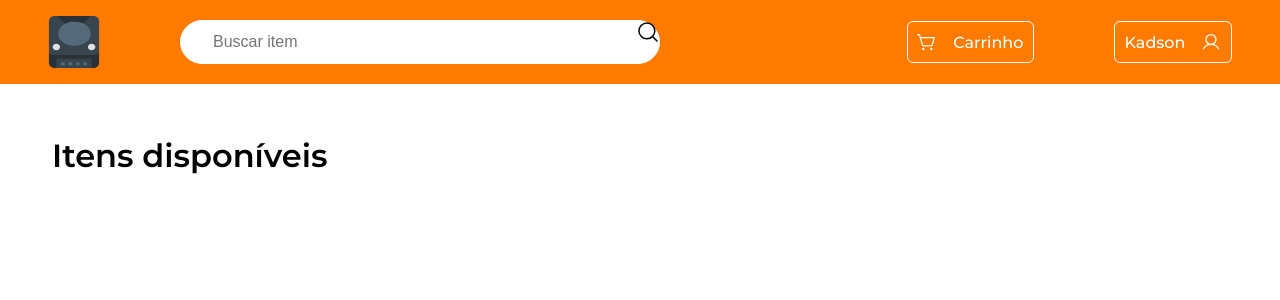
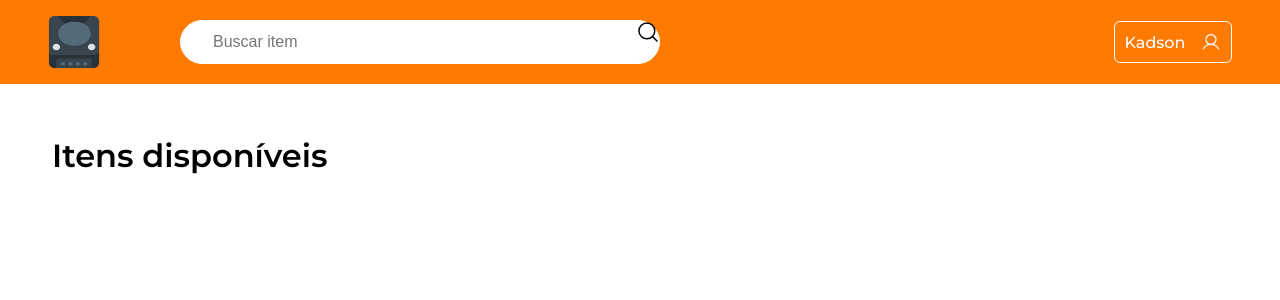
Before and after one commit to gentil-kadson/rental-shop-front, a Next.js app: page /locador in a window 1280 px wide. Shown: the top 300 px of the page. Built offline with nearby package versions, Linux system fonts and the light colour scheme.

Commit message:
comment button 'carrinho'

```diff
--- a/src/components/Header/index.tsx
+++ b/src/components/Header/index.tsx
@@ -29,10 +29,10 @@ export default function Header() {
                 </div>
 
                 <div className={styles.container}>
-                    <button className={styles.secondaryButton}>
+                    {/* <button className={styles.secondaryButton}>
                         <ShoppingCartSimple color="#FFF" size={20} />
                         Carrinho
-                    </button>
+                    </button> */}
 
                     <button className={`${styles.userButton} ${styles.secondaryButton}`}>
                         Kadson
```
